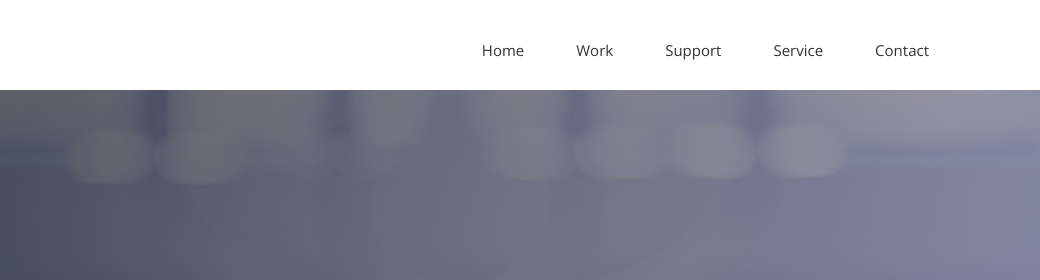
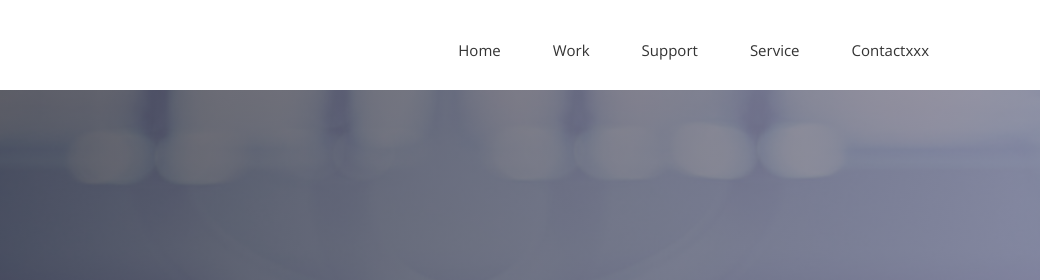
Before and after one commit to esalinassanchez/space-agency, a plain HTML site: page index.html in a window 1280 px wide. Shown: the top 280 px of the page, 240-1280 px from the left. Drawn offline with nearby package versions, Linux system fonts and the light colour scheme; some packages are replaced by stand-ins of ours; files whose address does not match are found by name; a web font is replaced by a local one.

Commit message:
Commit desde visual code

```diff
--- a/index.html
+++ b/index.html
@@ -67,7 +67,7 @@
                     <li><a href="work.html">Work</a></li>
                     <li><a href="#">Support</a></li>
                     <li><a href="#">Service</a></li>
-                    <li><a href="contact.html">Contact</a></li>
+                    <li><a href="contact.html">Contactxxx</a></li>
                   </ul>
                 </div><!-- /.navbar-collapse -->
               </div><!-- /.container-fluid -->
```
